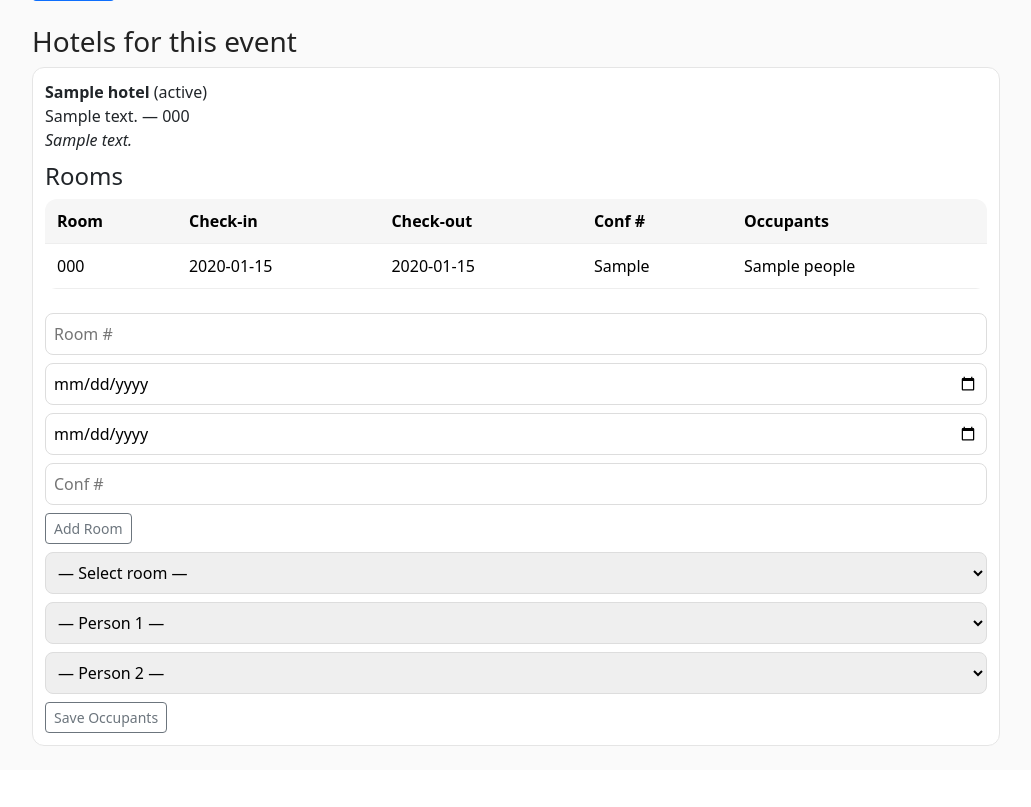
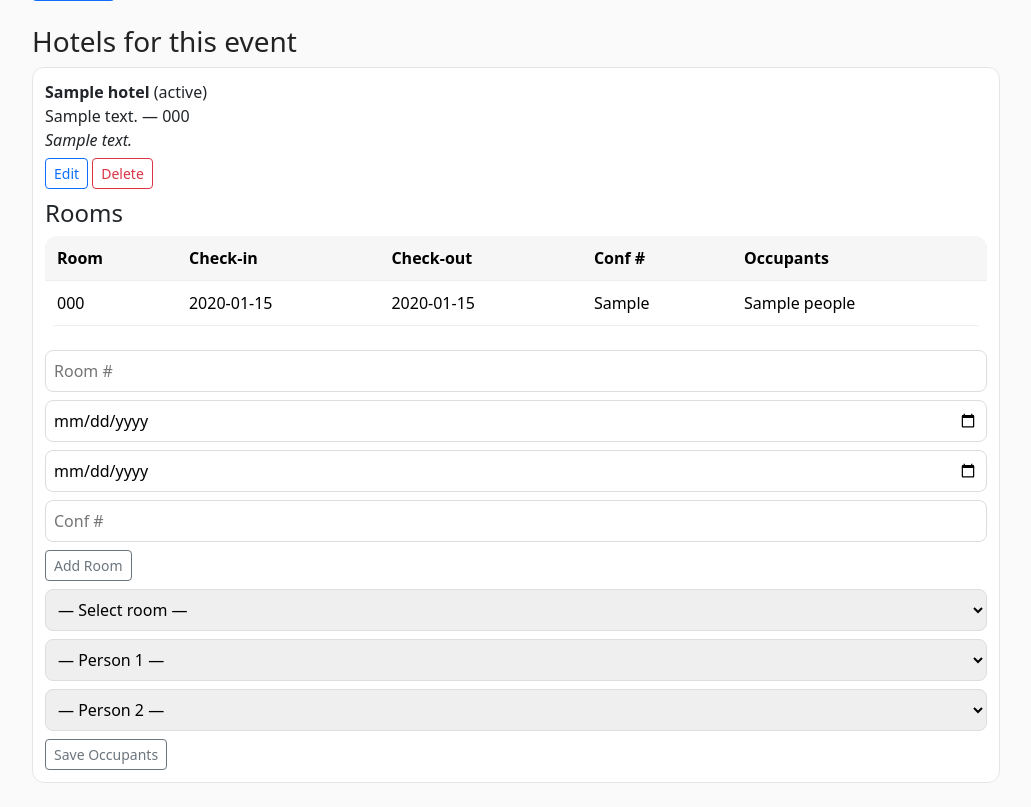
Before and after one commit to Ksmishra123/osa_staff, a Flask app: page /admin/events/1/lodging in a window 1280 px wide. Shown: the part 753-1560 px from the top of the page, without its empty margins (124-1155 px from the left). Before the commit the page ends 1499 px from the top, so only its background shows below. Run offline with Flask 3, Linux system fonts and the light colour scheme; a user stored in the database is signed in; tables that the repository leaves empty hold one stand-in row (values such as "Sample post"); parts of the project's set-up code (start-up, migrations or seed data) failed here and were passed over.

Commit message:
Update lodging.html

```diff
--- a/templates/lodging.html
+++ b/templates/lodging.html
@@ -38,6 +38,18 @@
       {% if h.phone %}{% if h.address %} — {% endif %}{{ h.phone }}{% endif %}
     </div>
     {% if h.notes %}<div><em>{{ h.notes }}</em></div>{% endif %}
+<div style="margin-top:6px;">
+  <a href="{{ url_for('admin_edit_hotel', hid=h.id, eid=ev.id) }}"
+     class="btn btn-sm btn-outline-primary">Edit</a>
+
+  <form method="post"
+        action="{{ url_for('admin_delete_hotel', hid=h.id) }}"
+        style="display:inline"
+        onsubmit="return confirm('Delete {{ h.name }}? This cannot be undone.');">
+    <input type="hidden" name="event_id" value="{{ ev.id }}">
+    <button class="btn btn-sm btn-outline-danger">Delete</button>
+  </form>
+</div>
 
     <h4 style="margin-top:10px;">Rooms</h4>
     {% if h.rooms and h.rooms|length %}
```
